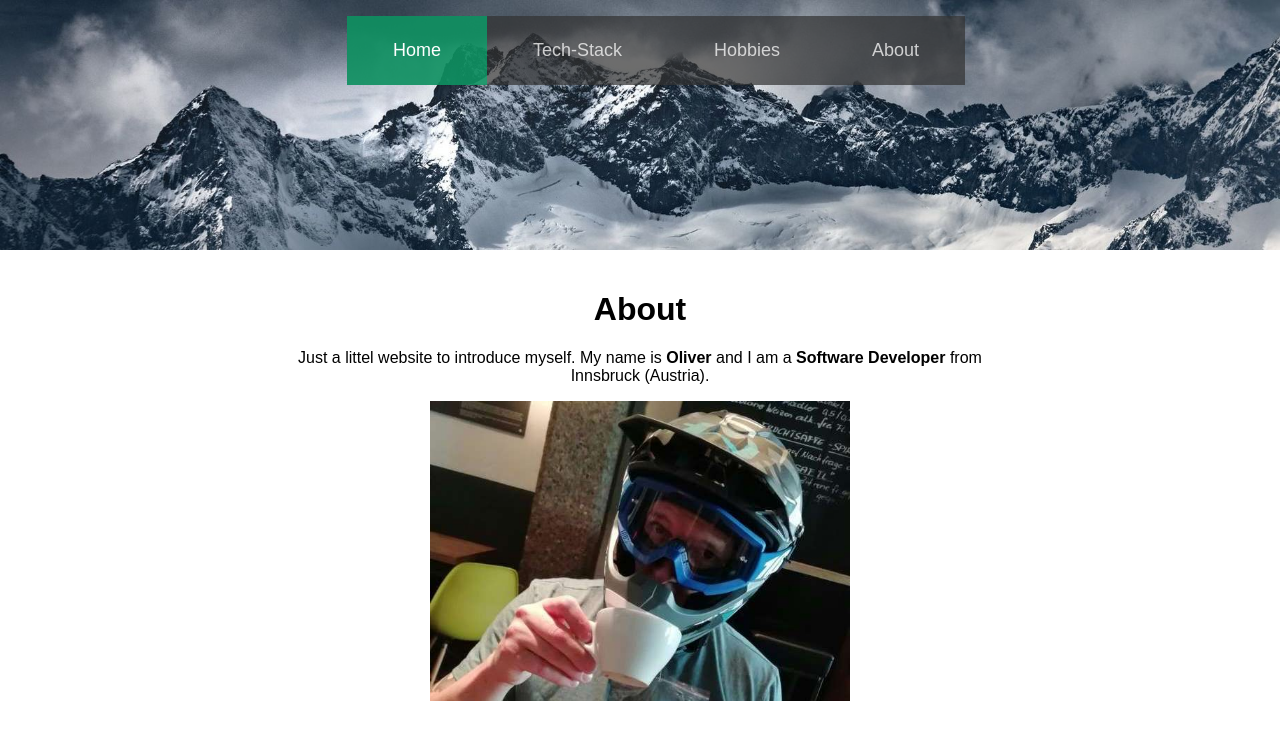
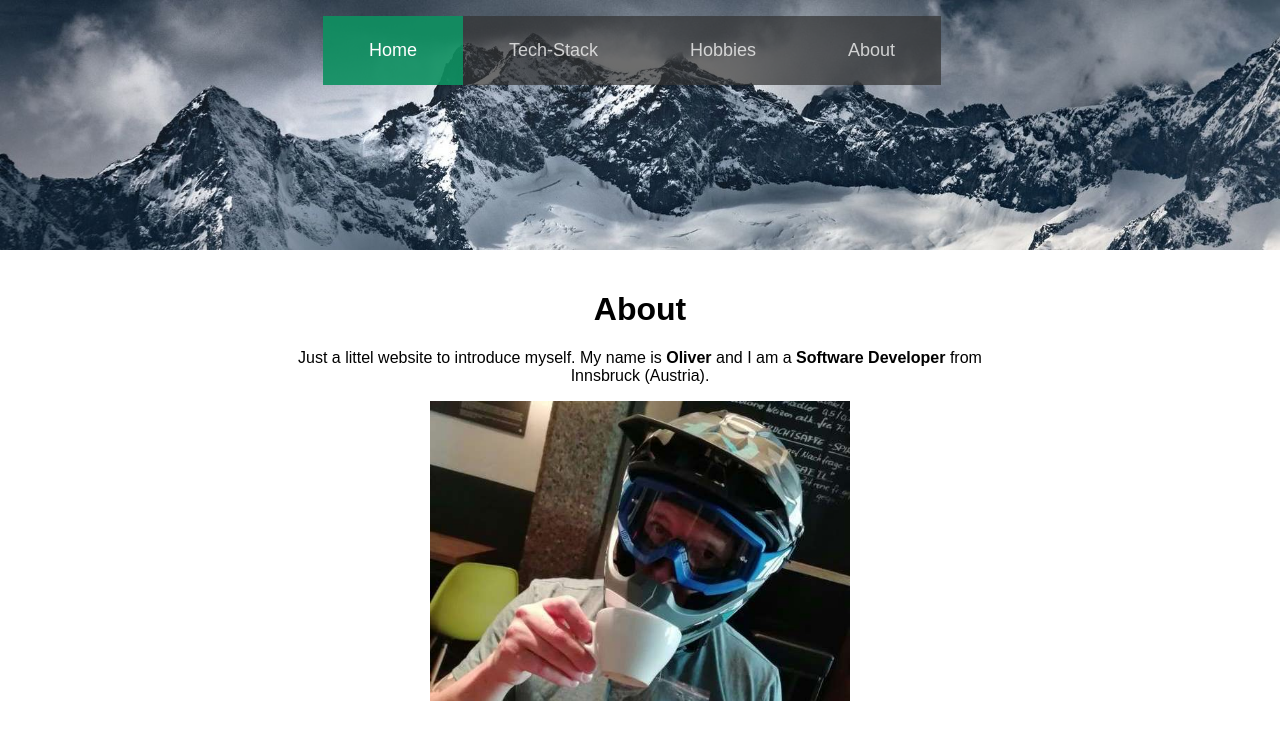
Before and after one commit to OliverZott/website, a Next.js app: page / in a window 1280 px wide. Shown: the top 740 px of the page. Built offline with nearby package versions, Linux system fonts and the light colour scheme.

Commit message:
Workaround navbar position

```diff
--- a/app/globals.css
+++ b/app/globals.css
@@ -41,11 +41,12 @@ body {
   overflow: hidden;
   display: flex;
   justify-content: center;
-  padding: 1rem;
+  padding: 1rem 0;
 }
 
 .topnav>div {
   background-color: #333333b6;
+  margin-right: 16px
 }
 
 .topnav a {
```
